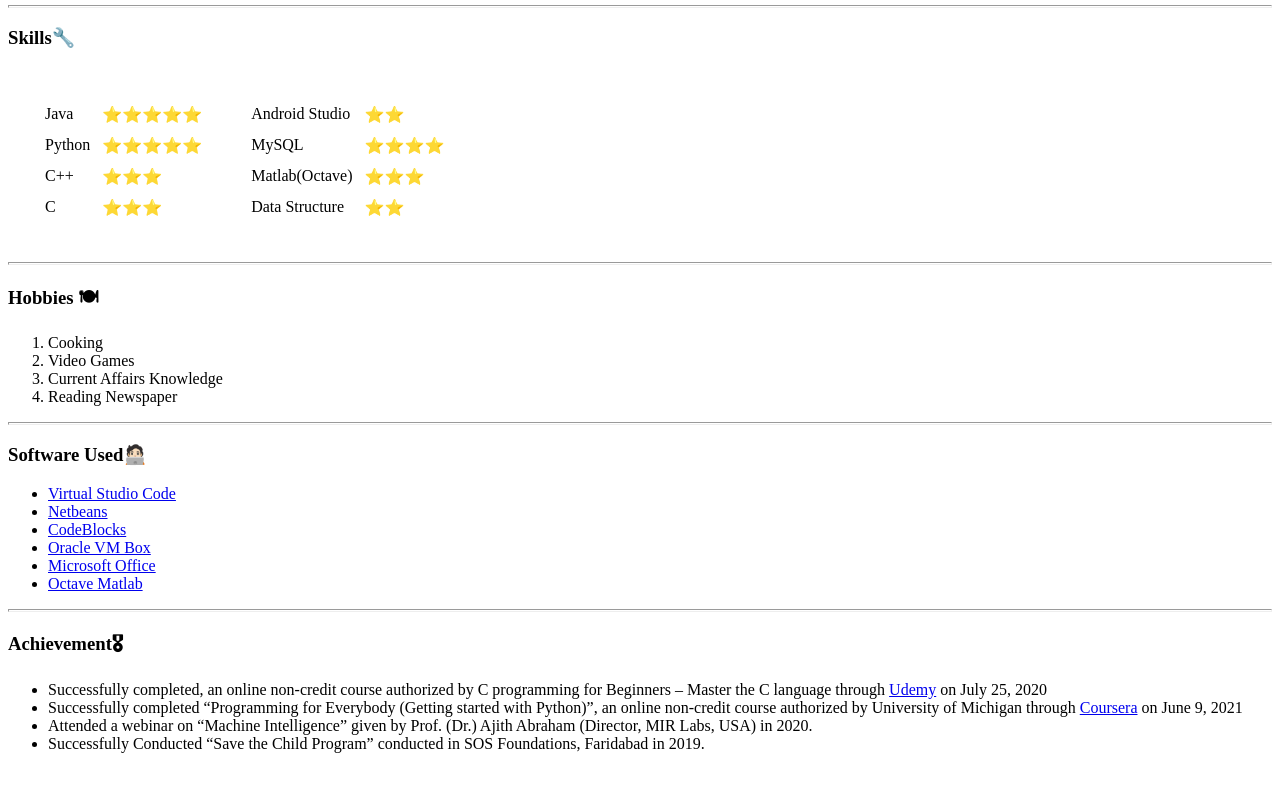
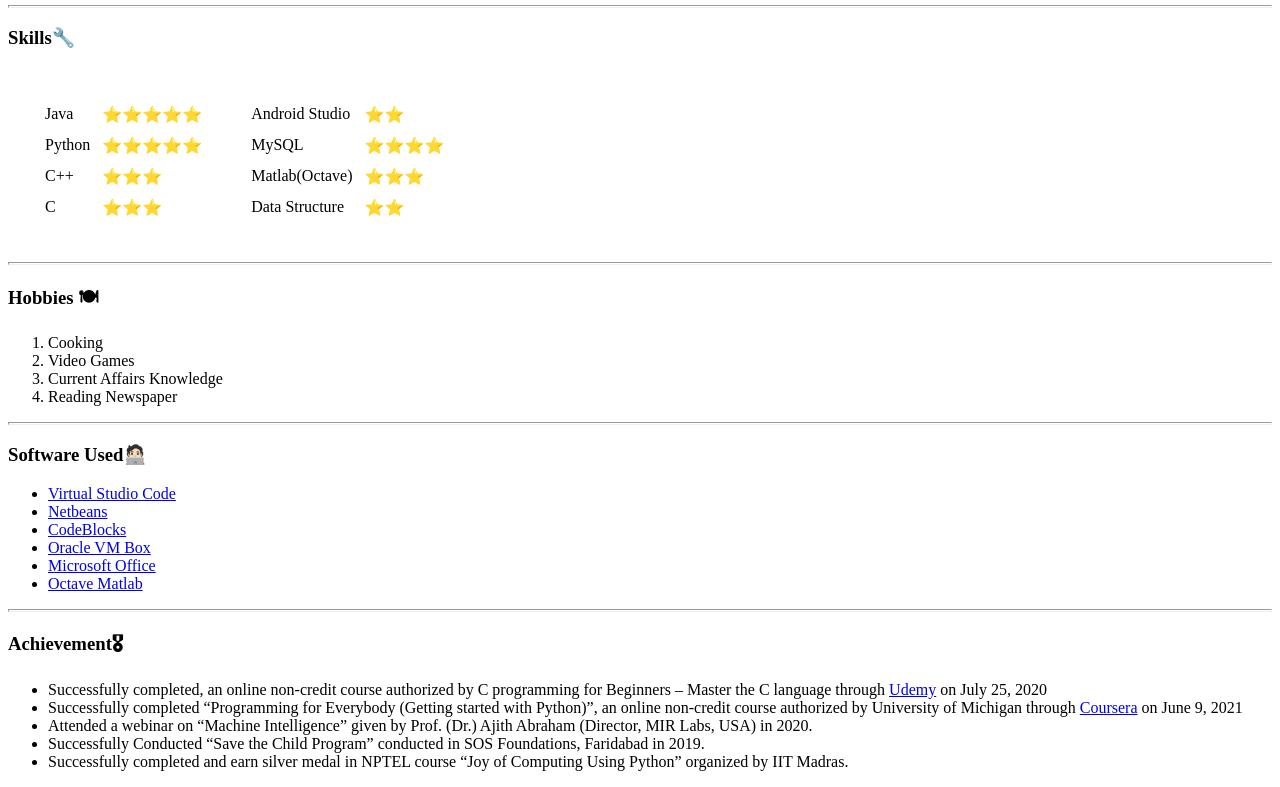
Before and after one commit to prateek-101/cv, a plain HTML site: page index.html in a window 1280 px wide. Shown: the part 657-1444 px from the top of the page. Drawn offline with Linux system fonts and the light colour scheme.

Commit message:
Update index.html

```diff
--- a/index.html
+++ b/index.html
@@ -135,6 +135,7 @@
         <li>Successfully completed “Programming for Everybody (Getting started with Python)”, an online non-credit course authorized by University of Michigan through <a href="https://www.coursera.org/specializations/python?skipBrowseRedirect=true">Coursera</a> on June 9, 2021</li>
         <li>Attended a webinar on “Machine Intelligence” given by Prof. (Dr.) Ajith Abraham (Director, MIR Labs, USA) in 2020.</li>
         <li>Successfully Conducted “Save the Child Program” conducted in SOS Foundations, Faridabad in 2019.</li>
+        <li>Successfully completed and earn silver medal in NPTEL course “Joy of Computing Using Python” organized by IIT Madras.</li>
     </ul>
 </body>
 
```
